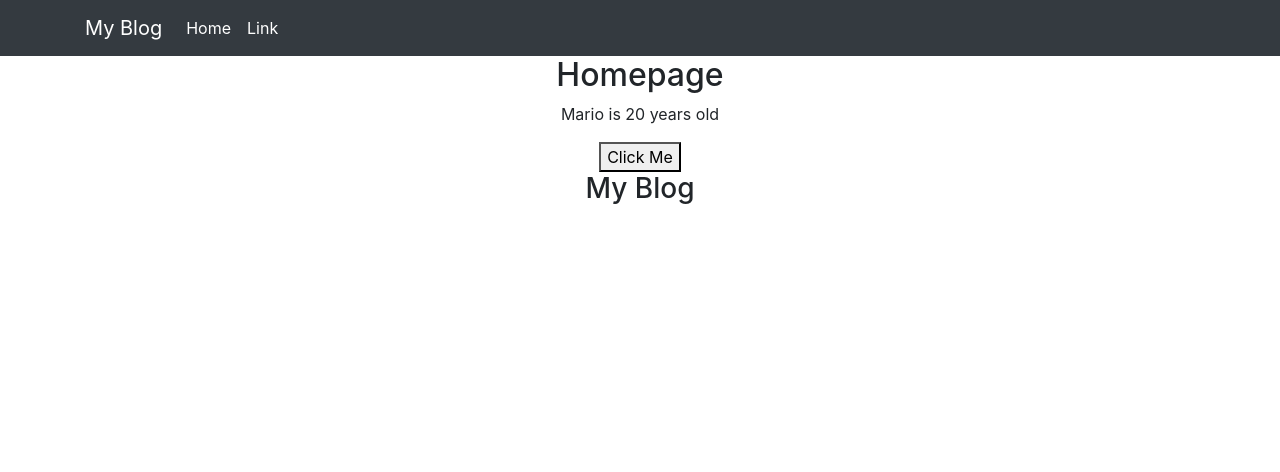
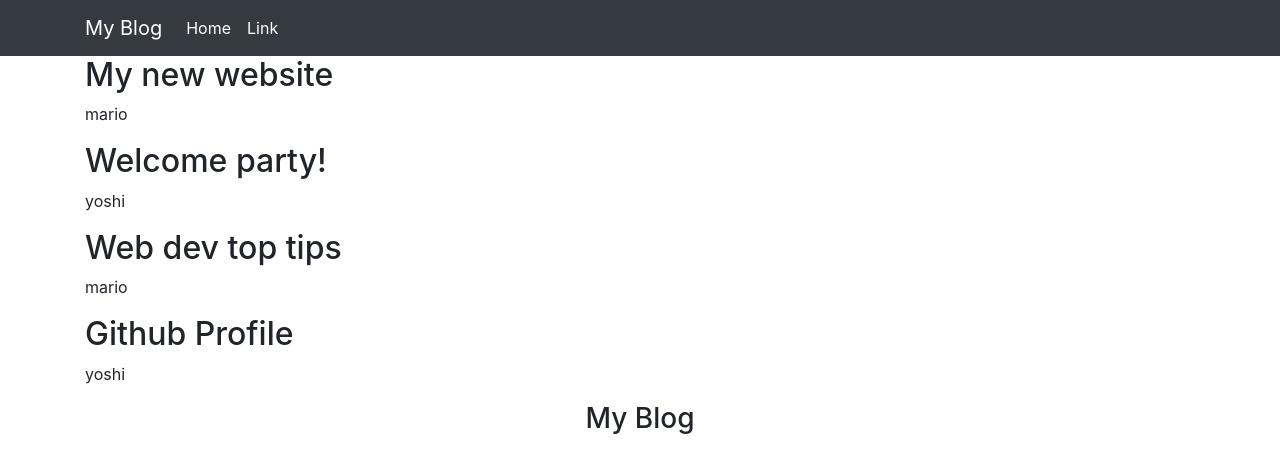
Before and after one commit to nressa/blog-react, a React (Create React App) app: page / in a window 1280 px wide. Shown: the top 472 px of the page. Built offline with nearby package versions, Linux system fonts and the light colour scheme.

Commit message:
Add array of blog and loop data

```diff
--- a/src/Components/Home.js
+++ b/src/Components/Home.js
@@ -1,22 +1,23 @@
 import { useState } from 'react';
 
 const Home = () => {
-    // let name = 'Mario';
-
-
-    const [name, setName] = useState('Mario');
-    const [age, setAge] = useState(20);
-
-    const handleClick = (e) => {
-        setName('Luigi');
-        setAge('25');
-    }
+    const [blogs, setBlog ] = useState([
+        { title: 'My new website', body: 'lorem ipsum...', author: 'mario', id: 1 },
+        { title: 'Welcome party!', body: 'lorem ipsum...', author: 'yoshi', id: 2 },
+        { title: 'Web dev top tips', body: 'lorem ipsum...', author: 'mario', id: 3 },
+        { title: 'Github Profile', body: 'Updating github profile using awesome stats.', author: 'yoshi', id:4 }
+    ]);
 
     return (
         <div className="container">
-            <h2>Homepage</h2>
-            <p>{ name } is { age } years old</p>
-            <button onClick={handleClick}>Click Me</button>
+            <div className="row">
+                { blogs.map((blog) => (
+                    <div className="col-md-12" key={blog.id}>
+                        <h2 className="text-left">{blog.title}</h2>
+                        <p className="text-left">{blog.author}</p>
+                    </div>
+                )) }
+            </div>
         </div>
      );
 }
```
